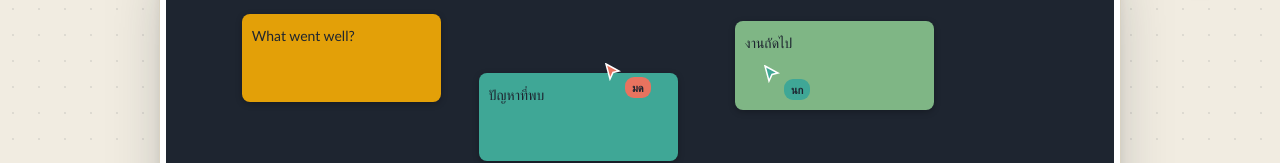
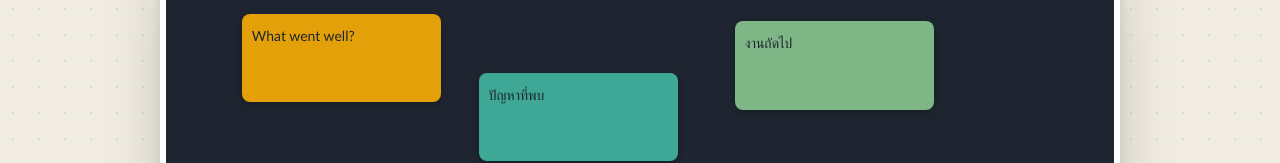
Before and after one commit to ton4826ton-debug/magic-coop-board, a website: page index.html in a window 1280 px wide. Shown: the part 628-791 px from the top of the page. Drawn offline with Linux system fonts and the light colour scheme; no server answers; a web font is replaced by a local one.

Commit message:
Add files via upload

```diff
--- a/index.html
+++ b/index.html
@@ -98,18 +98,6 @@
           <div class="pv-note" style="left: 60%; top: 24%; background: var(--sage)">งานถัดไป</div>
           <div class="pv-note" style="left: 16%; top: 66%; background: var(--coral)">Action items</div>
           <div class="pv-note" style="left: 44%; top: 70%; background: var(--lilac)">ไอเดียใหม่</div>
-          <div class="pv-cursor pv-c1">
-            <svg width="16" height="18" viewBox="0 0 16 18">
-              <path d="M1 1l13 7-6 1.5L5 16z" fill="#E8735F" stroke="#fff" stroke-width="1.5" />
-            </svg>
-            <span style="background: var(--coral)">มด</span>
-          </div>
-          <div class="pv-cursor pv-c2">
-            <svg width="16" height="18" viewBox="0 0 16 18">
-              <path d="M1 1l13 7-6 1.5L5 16z" fill="#3FA796" stroke="#fff" stroke-width="1.5" />
-            </svg>
-            <span style="background: var(--teal)">นก</span>
-          </div>
         </div>
       </section>
       <section class="deco-host features" id="features">
```
